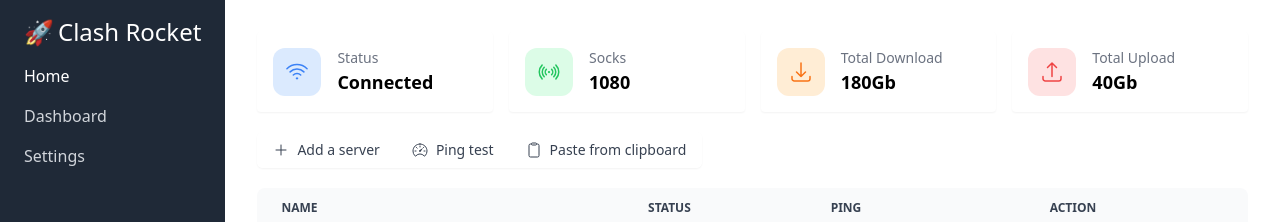
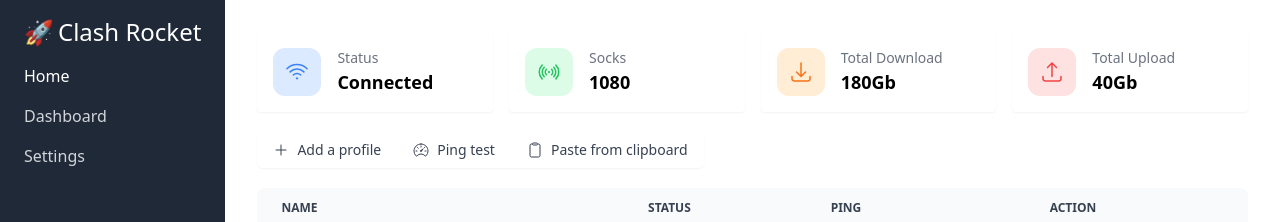
Before and after one commit to tatiustaitus/clash-rocket, a React (Vite) app: page / in a window 1280 px wide. Shown: the top 222 px of the page. Built offline with nearby package versions, Linux system fonts and the light colour scheme.

Commit message:
chore: Update state architecture

```diff
--- a/src/components/ButtonGroup/ButtonGroup.tsx
+++ b/src/components/ButtonGroup/ButtonGroup.tsx
@@ -6,6 +6,8 @@
   value: string;
   icon?: JSX.Element;
   onClick?: () => void;
+  disabled?: boolean;
+  disabledLabel?: string;
 };
 
 type ButtonGroupProps = {
@@ -13,11 +15,18 @@
 };
 
 const ButtonGroup: React.FC<ButtonGroupProps> = ({ options }) => {
+  const onClick = (option: Option) => {
+    if (!option.disabled) {
+      option.onClick?.();
+    }
+  };
+
   return (
     <div className="inline-flex rounded-md shadow-sm" role="group">
       {options.map((option, index) => (
         <button
-          onClick={option.onClick}
+          disabled={option.disabled}
+          onClick={() => onClick(option)}
           key={`option-${index}`}
           type="button"
           className={classNames(
@@ -26,11 +35,16 @@
             {
               "rounded-l-md": index === 0 && index !== options.length - 1,
               "rounded-r-md": index === options.length - 1 && index !== 0,
+            },
+            {
+              "cursor-not-allowed": option.disabled,
+              "bg-gray-300": option.disabled,
+              "dark:bg-gray-700": option.disabled,
             }
           )}
         >
           {option.icon && option.icon}
-          {option.label}
+          {option.disabled ? option.disabledLabel : option.label}
         </button>
       ))}
     </div>
--- a/src/pages/Home.tsx
+++ b/src/pages/Home.tsx
@@ -1,13 +1,13 @@
-import { ResponseType, fetch } from "@tauri-apps/api/http";
 import { useState } from "react";
 import ButtonGroup from "../components/ButtonGroup/ButtonGroup";
 import ServersTable from "../components/ServersTable/ServersTable";
 import StatusCards from "../components/StatusCards/StatusCards";
 import { AddProfileModal } from "../components/Modals/AddProfileModal";
+import { fetchProfile, useProfileStore } from "../store/Profile.store";
 
 const Home = () => {
   const [isModalOpen, setIsModalOpen] = useState(false);
-
+  const isFetchingProfile = useProfileStore((state) => state.isFetchingProfile);
   const openModal = () => {
     setIsModalOpen(true);
   };
@@ -16,15 +16,9 @@
     setIsModalOpen(false);
   };
 
-  const fetchProfile = async (url: string) => {
+  const getProfile = async (url: string) => {
     closeModal();
-    console.info("fetching", url);
-    const rawData = await fetch(url, {
-      method: "GET",
-      responseType: ResponseType.Text,
-    });
-    const data = rawData.data;
-    console.info("data", data);
+    fetchProfile(url);
   };
 
   return (
@@ -35,14 +29,16 @@
         <AddProfileModal
           isOpen={isModalOpen}
           onClose={closeModal}
-          onSave={fetchProfile}
+          onSave={getProfile}
         />
         <ButtonGroup
           options={[
             {
               onClick: openModal,
-              label: "Add a server",
-              value: "add-server",
+              label: "Add a profile",
+              value: "add-profile",
+              disabled: isFetchingProfile,
+              disabledLabel: "Downloading profile...",
               icon: (
                 <svg
                   fill="none"
--- /dev/null
+++ b/src/store/Profile.store.ts
@@ -0,0 +1,63 @@
+import { create } from "zustand";
+import { persist, devtools } from "zustand/middleware";
+import { ResponseType, fetch } from "@tauri-apps/api/http";
+
+type Profile = {
+  url: string;
+  yaml: string | null;
+  proxies: any[] | null;
+};
+
+type ProfileState = {
+  isFetchingProfile: boolean;
+  profiles: Profile[];
+  currentProfile: Profile | null;
+  addProfile: (profile: Profile) => void;
+  removeProfile: (profile: Profile) => void;
+  setCurrentProfile: (profile: Profile | null) => void;
+  setIsFetchingProfile: (isFetchingProfile: boolean) => void;
+};
+
+export const useProfileStore = create<ProfileState>()(
+  devtools(
+    persist<ProfileState>(
+      (set) => ({
+        profiles: [],
+        currentProfile: null,
+        isFetchingProfile: false,
+        setIsFetchingProfile: (isFetchingProfile) =>
+          set((state) => ({ ...state, isFetchingProfile })),
+        addProfile: (profile: Profile) =>
+          set((state) => ({
+            ...state,
+            profiles: [...state.profiles, profile],
+          })),
+        removeProfile: (profile: Profile) =>
+          set((state) => ({
+            ...state,
+            profiles: state.profiles.filter((s) => s.url !== profile.url),
+          })),
+        setCurrentProfile: (profile: Profile | null) =>
+          set((state) => ({
+            ...state,
+            currentProfile: profile,
+          })),
+      }),
+      {
+        name: "clash-rocket-storage",
+      }
+    )
+  )
+);
+
+export const fetchProfile = async (url: string) => {
+  const { setIsFetchingProfile } = useProfileStore.getState();
+  setIsFetchingProfile(true);
+  const rawData = await fetch(url, {
+    method: "GET",
+    responseType: ResponseType.Text,
+  });
+  setIsFetchingProfile(false);
+  const data = rawData.data;
+  console.info("data", data);
+};
```
Also changed, not shown: src/store/App.store.ts (added, +26 -0 lines), src/store/Store.ts (deleted, +0 -66 lines).
